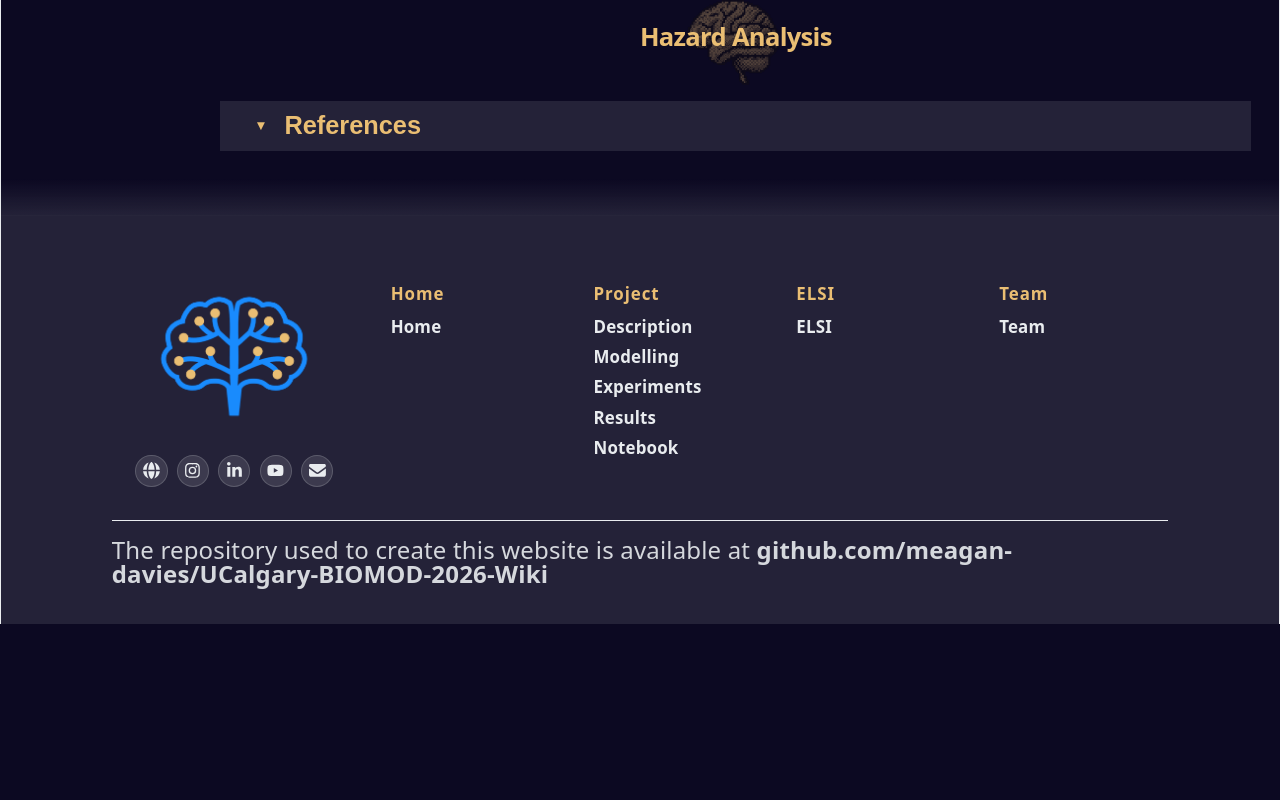
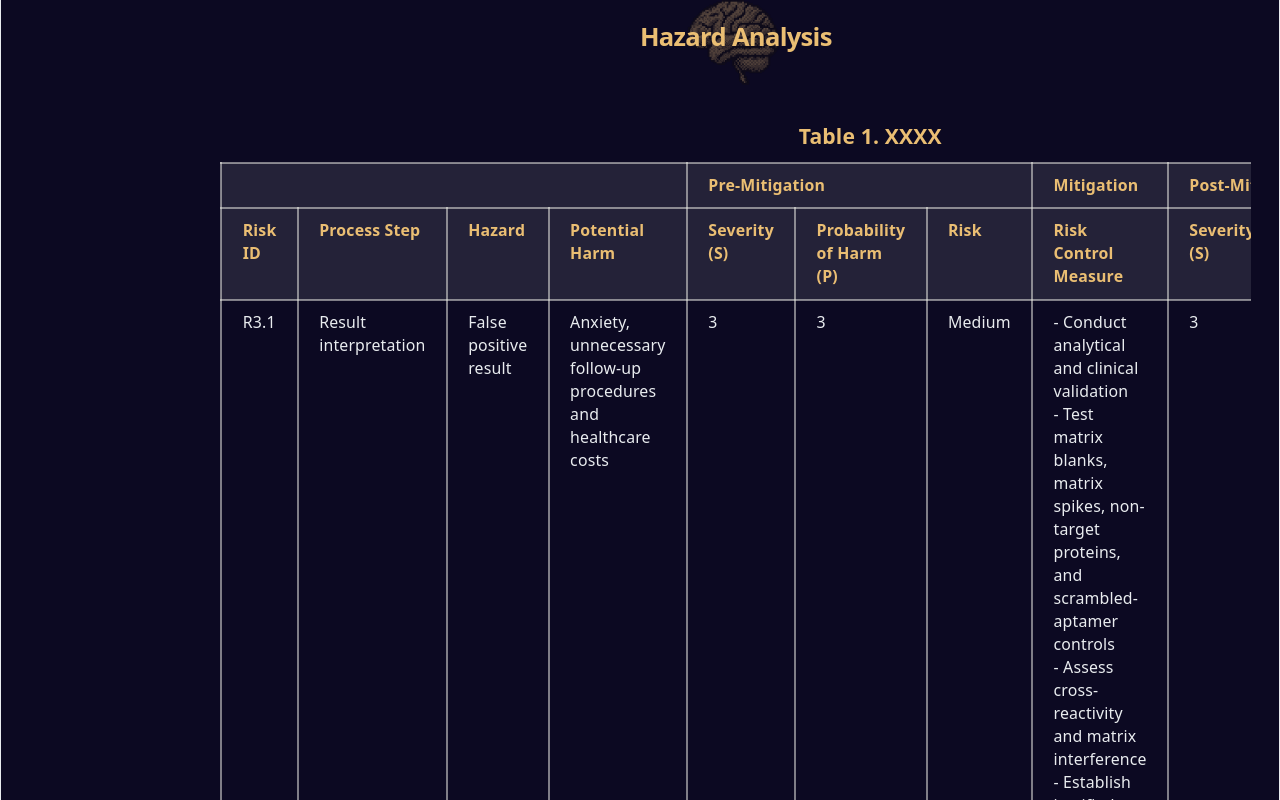
Before and after one commit to UCalgary-BIOMOD/UCalgary-BIOMOD-2026-Wiki, a React (Vite) app in the folder biomod-wiki/: page /elsi in a window 1280 px wide. Shown: the part 6540-7340 px from the top of the page. Before the commit the page ends 7164 px from the top, so only its background shows below. Built offline with nearby package versions, Linux system fonts and the light colour scheme.

Commit message:
fix: restore second row of table headings
Added the missing column header rendering in Table.jsx to display individual column labels below grouped headings.

```diff
--- a/biomod-wiki/src/Components/Table.jsx
+++ b/biomod-wiki/src/Components/Table.jsx
@@ -23,6 +23,13 @@ export default function Table({columns, rows = [], caption, className = "", head
                             ))}
                         </tr>
                     )}
+                    <tr>
+                        {columns.map((column) => (
+                            <th key={column.key} scope="col">
+                                {column.label}
+                            </th>
+                        ))}
+                    </tr>
                 </thead>
                 <tbody>
                     {rows.map((row, rowIndex) => (
--- a/biomod-wiki/src/Components/Table.module.css
+++ b/biomod-wiki/src/Components/Table.module.css
@@ -6,6 +6,7 @@
 
 .table {
     width: 100%;
+    min-width: 1200px;
     border-collapse: collapse;
     text-align: left;
     font-size: var(--fs-small);
@@ -24,6 +25,12 @@
     padding: var(--space-sm) var(--space-md);
     border: 2px solid var(--social-bg);
     vertical-align: top;
+    overflow-wrap: break-word;
+
+}
+
+.table td {
+    white-space: pre-line;
 }
 
 .table th {
--- a/biomod-wiki/src/features/elsi/ELSI-content.json
+++ b/biomod-wiki/src/features/elsi/ELSI-content.json
@@ -75,11 +75,26 @@
       "text": "An abnormal biomarker result could affect how individuals view themselves and how family members respond to them. Relatives may become overprotective, begin discussing future caregiving prematurely, or misunderstand the result as a confirmed diagnosis. The tested individual could also experience stigma or withdraw from social relationships [11]. Results should be communicated in plain language by a qualified healthcare professional, with explicit explanation that the biosensor does not independently diagnose Alzheimer’s disease. Counselling and appropriate follow-up should be available when results may have substantial psychological or family consequences."
     }
   ],
-    "safety": [
-    {
-      "text": "Severity and probability ratings are preliminary qualitative estimates based on reasonably foreseeable hazards, potential consequences, expected device use, and the team’s informed judgment. Because Aptonix is a proof-of-concept device with limited verification and clinical data, these ratings represent educated estimates rather than experimentally established values. The ratings will require reassessment as sufficient verification, validation, clinical, usability, and post-market data become available."
-    }
-  ],
+    "safety": {
+      "hazardRows": [
+        {
+          "id": "R3.1",
+          "step": {
+            "value": "Result interpretation",
+            "rowSpan": 2
+          },
+          "hazard": "False positive result",
+          "harm": "Anxiety, unnecessary follow-up procedures and healthcare costs",
+          "preSeverity": 3,
+          "preProbability": 3,
+          "preRisk": "Medium",
+          "control": "- Conduct analytical and clinical validation\n- Test matrix blanks, matrix spikes, non-target proteins, and scrambled-aptamer controls\n- Assess cross-reactivity and matrix interference\n- Establish justified thresholds\n- Repeat unexpected results\n- Require qualified review before reporting\n- Establish justified thresholds\n- Repeat unexpected results\n- Require qualified review before reporting",
+          "postSeverity": 3,
+          "postProbability": 2,
+          "residualRisk": "Medium"
+        }
+    ]
+  },
     "references": [
     {
       "text": "“Health Information Act,” Alberta.ca",
--- a/biomod-wiki/src/features/elsi/ELSI.jsx
+++ b/biomod-wiki/src/features/elsi/ELSI.jsx
@@ -4,11 +4,30 @@ import MainHeading from "../../Components/MainHeading";
 import SecondHeading from "../../Components/SecondHeading";
 import styles from "./ELSI.module.css"
 import ReferencesViewer from "/src/Components/ReferencesViewer.jsx"
-// import Table from "/src/Components/Table.jsx"
+import Table from "/src/Components/Table.jsx"
 
 
 
 export default function ELSI() {
+    const hazardColumns = [
+        { key: "id", label: "Risk ID" },
+        { key: "step", label: "Process Step" },
+        { key: "hazard", label: "Hazard" },
+        { key: "harm", label: "Potential Harm" },
+        { key: "preSeverity", label: "Severity (S)" },
+        { key: "preProbability", label: "Probability of Harm (P)" },
+        { key: "preRisk", label: "Risk" },
+        { key: "control", label: "Risk Control Measure" },
+        { key: "postSeverity", label: "Severity (S)" },
+        { key: "postProbability", label: "Probability of Harm (P)" },
+        { key: "residualRisk", label: "Residual Risk" }
+    ];
+    const hazardHeaderGroups = [
+        { label: "", colSpan: 4 },
+        { label: "Pre-Mitigation", colSpan: 3 },
+        { label: "Mitigation", colSpan: 1 },
+        { label: "Post-Mitigation", colSpan: 3 }
+    ];
     const sections = [
         {
             id: "introduction",
@@ -90,7 +109,7 @@ export default function ELSI() {
                         <h2 className={styles.safetySubtitle}>{material.subtitle}</h2>
                         <p className={styles.safetyText}>{material.text}</p>
                     </div> */}
-                    {/* <Table columns={content.safety.columns} rows={content.safety.rows} caption="Table 1. XXXXXXX" className={styles.safetyTable} /> */}
+                    <Table columns={hazardColumns} headerGroups={hazardHeaderGroups} rows={content.safety.hazardRows} caption="Table 1. XXXX"/>
                 </>
             )
         },
```
